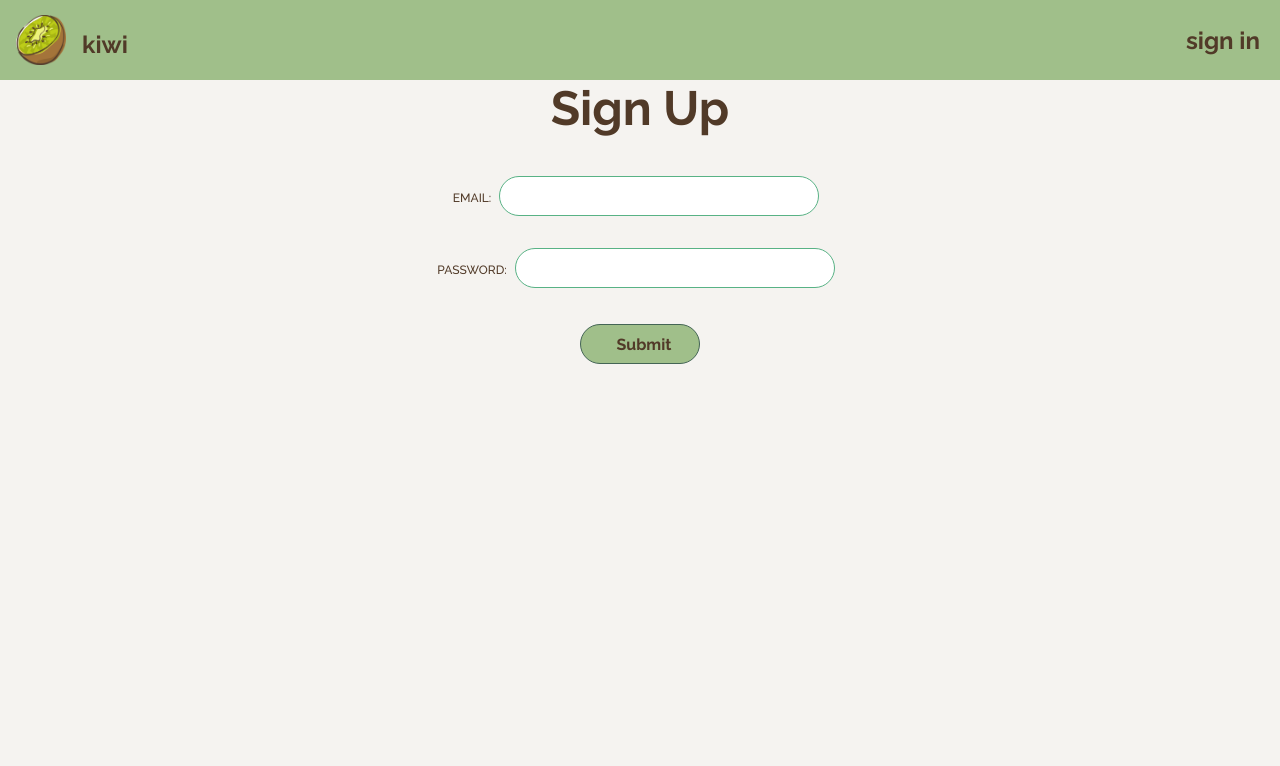
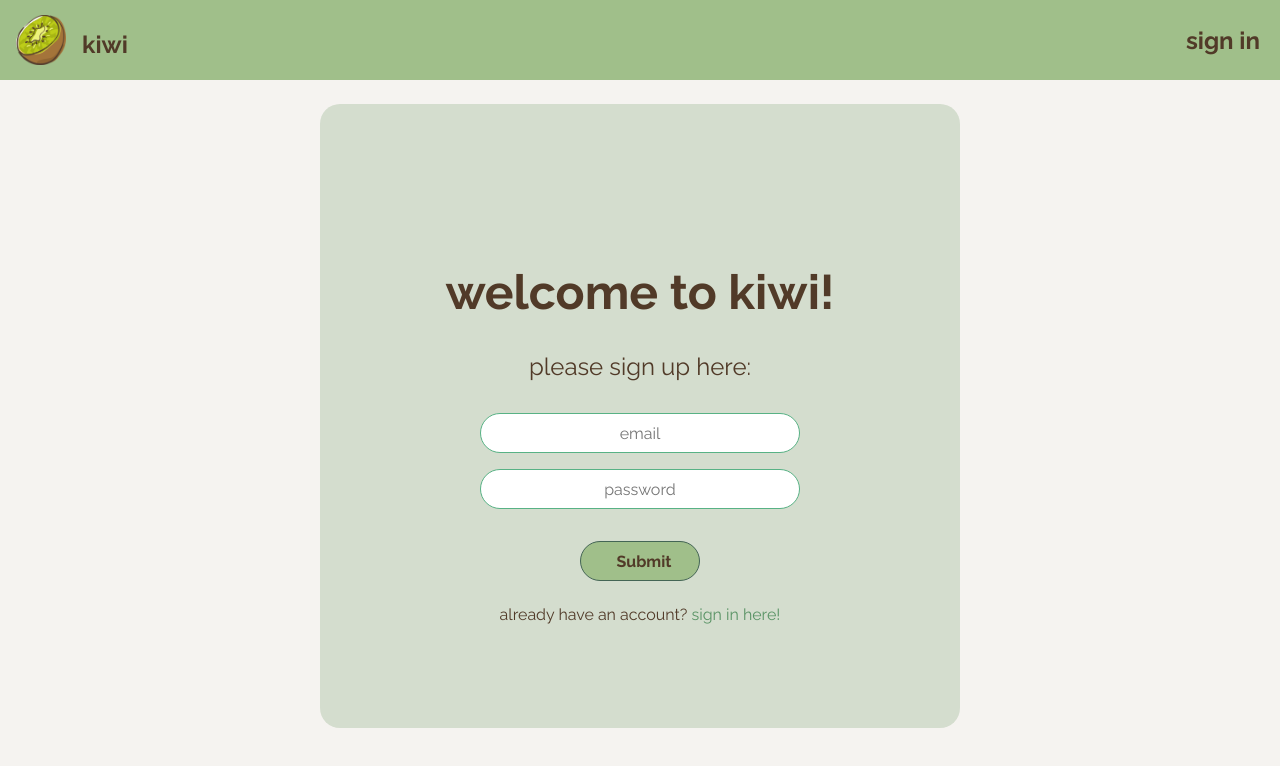
Before and after one commit to jadekeegan/kiwi, a React (Create React App) app: page /sign-up in a window 1280 px wide. Shown: the top 766 px of the page. Built offline with nearby package versions, Linux system fonts and the light colour scheme.

Commit message:
sign up component css

```diff
--- a/src/components/dashboard.component.js
+++ b/src/components/dashboard.component.js
@@ -32,6 +32,14 @@ const Dashboard = () => {
       selector: row => row.totalAmount,
   },
 ];
+
+const customStyles = {
+  table: {
+    style: {
+      backgroundColor: '#F5F3F0'
+    }
+  }
+}
 
 const options = {
   title: {
@@ -122,6 +130,7 @@ const options = {
       <DataTable className="data-table"
             columns={columns}
             data={tableData}
+            customStyles={customStyles}
         />
       </section>
 
--- a/src/components/signup.component.css
+++ b/src/components/signup.component.css
@@ -1,6 +1,95 @@
-.sign-up {
-  position: absolute;
+div.slide-up {
+  padding-top: 13vh;
   margin: auto;
   width: 50%;
+  height: 100%;
+  overflow: hidden;
+  position: absolute;
   left: 25%;
 }
+
+div.slide-up p {
+animation: 1.5s slide-up;
+margin-top: 0%;
+}
+
+@keyframes slide-up {
+from {
+  margin-top: 100%;
+  height: 300%;
+}
+to {
+  margin-top: 0%;
+  height: 100%;
+}
+}
+
+h1 {
+  font-size: 6vh;
+  padding-bottom: 2vh;
+}
+
+.border {
+  border-width: 3px;
+  border-radius: 20px;
+  padding: 10vh;
+  background-color: rgb(212, 221, 206);
+}
+
+.body {
+  padding-top: 1vh;
+  font-size: 2vh;
+}
+
+.form {
+  display: flex;
+  flex-direction: column;
+  align-items: center;
+}
+
+input[type=text]{
+  -webkit-border-radius: 20px;
+  -moz-border-radius: 20px;
+  border-radius: 20px;
+  border: 1px solid #58b285;
+  width: 40vh;
+  height:5vh;
+  font-size: 2vh;
+  margin: 1vh;
+}
+
+input[type=text]:focus {
+  outline: none;
+}
+
+input[type="submit"]{
+  -webkit-border-radius: 20px;
+  -moz-border-radius: 20px;
+  border-radius: 20px;
+  border: 1px solid #446555;
+  font-size: 2vh;
+  font-weight: 700;
+  width: 15vh;
+  height: 5vh;
+  padding-left: 2vh;
+  margin: 2vh;
+  margin-top: 3vh;
+  background-color: #A0BF8A;
+  color: #513A28;
+}
+
+input[type="submit"]:hover {
+  -webkit-border-radius: 20px;
+  -moz-border-radius: 20px;
+  border-radius: 20px;
+  border: 1px solid #446555;
+  font-size: 2vh;
+  font-weight: 700;
+  width: 15vh;
+  height: 5vh;
+  padding-left: 2vh;
+  margin: 2vh;
+  margin-top: 3vh;
+  background-color: #1a312b;
+  color: #F5F3F0;
+}
--- a/src/components/signup.component.js
+++ b/src/components/signup.component.js
@@ -52,21 +52,19 @@ export default class SignUp extends Component {
 
   render() {
     return (
-      <div className="sign-up">
-        <h1>Sign Up</h1>
-        <form onSubmit={this.handleSubmit}>
+      <div className="slide-up">
+        <div className="border">
+          <h1>welcome to kiwi!</h1>
+          <p>please sign up here:</p>
+        <form className="form" onSubmit={this.handleSubmit}>
 
-        <label>
-          Email:
-          <input name="email" type="text" value={this.state.value} onChange={this.handleInputChange} />
-        </label>
-        <label>
-          Password:
-          <input name="password" type="text" value={this.state.value} onChange={this.handleInputChange} />
-        </label>
+        <input name="email" type="text" value={this.state.value} placeholder="email" onChange={this.handleInputChange} />
+        <input name="password" type="text" value={this.state.value} placeholder="password" onChange={this.handleInputChange} />
 
-          <input type="submit" value="Submit" />
+        <input type="submit" value="Submit" />
+        <p className="body">already have an account? <a className="body" href="/sign-in">sign in here!</a></p>
         </form>
+        </div>
 
       </div>
     );
```
